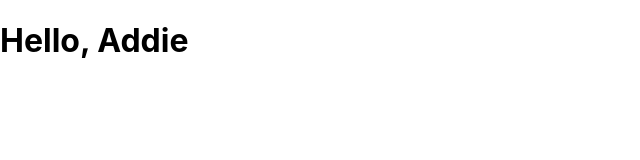
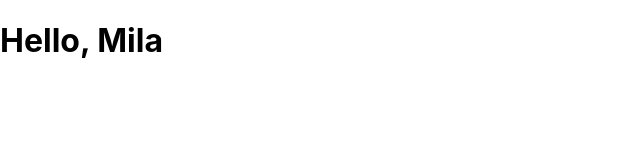
Before and after one commit to theo2xl/jsx-tutorial, a React (Create React App) app: page / in a window 1280 px wide. Shown: the top 160 px of the page, without its empty margins (0-640 px from the left). Built offline with nearby package versions, Linux system fonts and the light colour scheme.

Commit message:
Only use the view function

```diff
--- a/src/index.js
+++ b/src/index.js
@@ -2,21 +2,13 @@ import React from 'react';
 import ReactDOM from 'react-dom';
 import './index.css';
 
-function ViewWelcome(props) {
+function Welcome(props) {
   return <h1>Hello, {props.name}</h1>
 }
 
-class Welcome extends React.Component {
-  render() {
-    return <h1>Hello, {this.props.name}</h1>
-  }
-}
-
-const viewElement = <ViewWelcome name="Addie" />;
 const element = <Welcome name="Mila" />;
 
 ReactDOM.render(
-  viewElement,
-  // element,
+  element,
   document.getElementById('root')
 )
```
